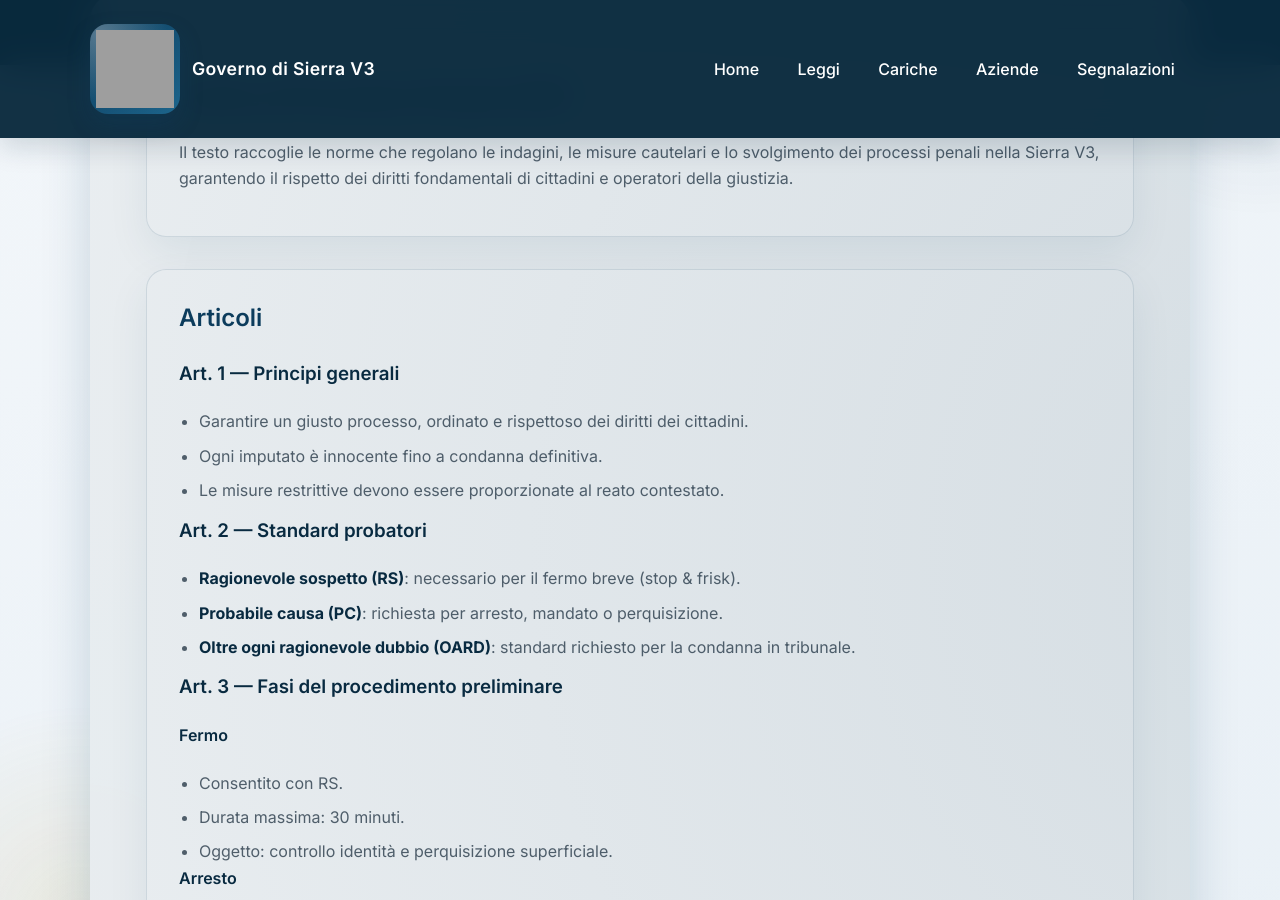
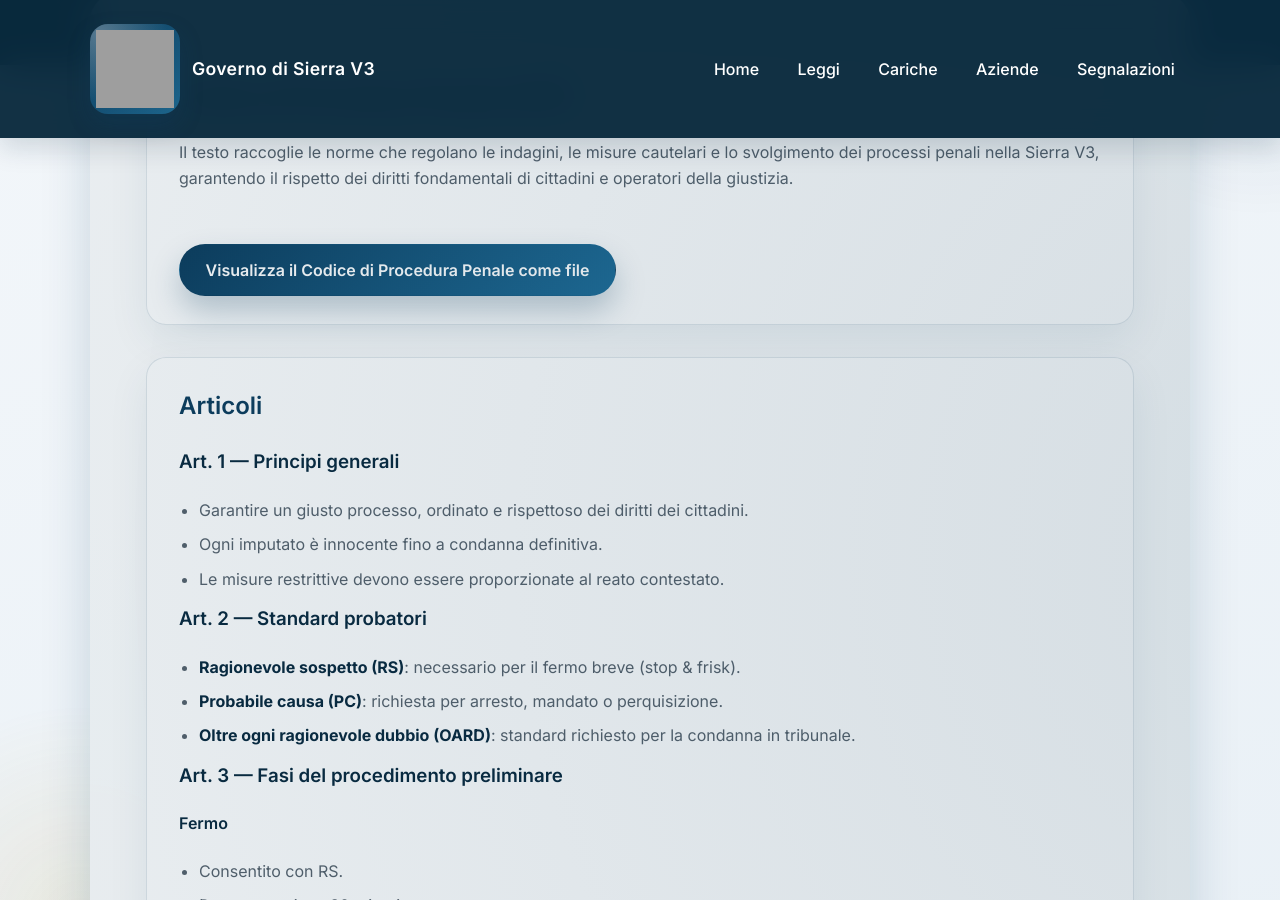
Before and after one commit to governo-sierra-v3/site, a Jekyll site: the page built from codice-procedura-penale.md, in a window 1280 px wide and 900 px high, scrolled down 378 px. Built offline with Jekyll 4.4.1, drawn with Linux system fonts in a browser that asks for light colours; grey boxes are pictures that could not be loaded.

Commit message:
file link

```diff
--- a/codice-procedura-penale.md
+++ b/codice-procedura-penale.md
@@ -7,6 +7,9 @@ description: Procedure e garanzie processuali nella Sierra V3
 <section class="content-section">
   <h2>Codice di Procedura Penale (CPP)</h2>
   <p>Il testo raccoglie le norme che regolano le indagini, le misure cautelari e lo svolgimento dei processi penali nella Sierra V3, garantendo il rispetto dei diritti fondamentali di cittadini e operatori della giustizia.</p>
+  <div class="button-group">
+    <a class="button primary" href="https://docs.google.com/document/d/15r3XLLnttVxHuSFBRmyahmNNmPvzGebwdSBJPVM4ZWo/edit?usp=sharing" target="_blank" rel="noopener">Visualizza il Codice di Procedura Penale come file</a>
+  </div>
 </section>
 
 <section class="content-section">
```
Also changed, not shown: regolamento-attivita-private.md (+3 -0 lines).
